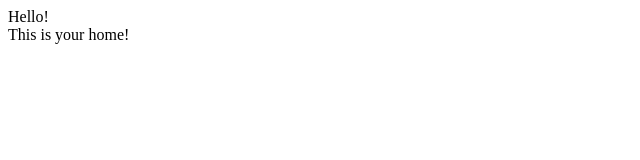
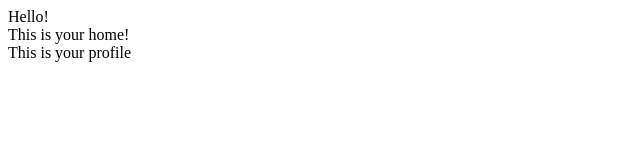
Before and after one commit to JerinBoyd/learning-auth0-react, a React (Create React App) app: page / in a window 1280 px wide. Shown: the top 160 px of the page, without its empty margins (0-640 px from the left). Built offline with nearby package versions, Linux system fonts and the light colour scheme.

Commit message:
created and connected profile component

```diff
--- a/src/App.js
+++ b/src/App.js
@@ -3,6 +3,7 @@ import "./App.css";
 
 //Components
 import Home from './components/Home';
+import Profile from './components/Profile';
 
 
 class App extends Component {
@@ -10,6 +11,7 @@ class App extends Component {
     return <div>
        Hello!
        <Home/>
+       <Profile/>
        </div>;
   }
 }
--- a/src/components/Profile.js
+++ b/src/components/Profile.js
@@ -0,0 +1,9 @@
+import React from 'react';
+
+const Profile = props => (
+    <div>
+        This is your profile
+    </div>
+)
+
+export default Profile;
```
